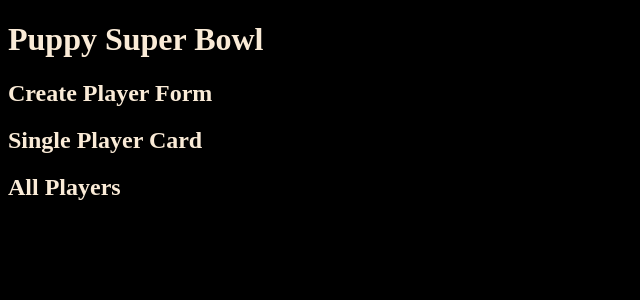
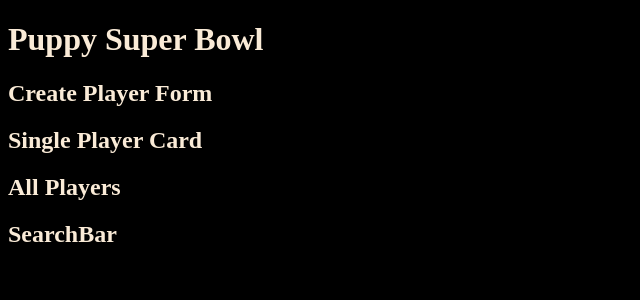
Before and after one commit to kiannadalton/React-PuppySuperBowl, a React (Vite) app in the folder Puppy-Super-Bowl/: page / in a window 1280 px wide. Shown: the top 300 px of the page, without its empty margins (0-640 px from the left). Built offline with nearby package versions, Linux system fonts and the light colour scheme.

Commit message:
Added file structure for components with filler information. All components show when running npm run dev

```diff
--- a/Puppy-Super-Bowl/src/components/AllPlayers.jsx
+++ b/Puppy-Super-Bowl/src/components/AllPlayers.jsx
@@ -1,9 +1,13 @@
 import { useState } from "react";
+import SearchBar from "./SearchBar";
 
 export default function AllPlayers() {
-    //   const [players, setPlayers] = useState();
+  //   const [players, setPlayers] = useState();
 
-  return <div>
-    <h2>All Players</h2>
-  </div>;
+  return (
+    <div>
+      <h2>All Players</h2>
+      <SearchBar />
+    </div>
+  );
 }
--- /dev/null
+++ b/Puppy-Super-Bowl/src/components/SearchBar.jsx
@@ -0,0 +1,7 @@
+export default function SearchBar() {
+  return (
+    <div>
+      <h2>SearchBar</h2>
+    </div>
+  );
+}
```
